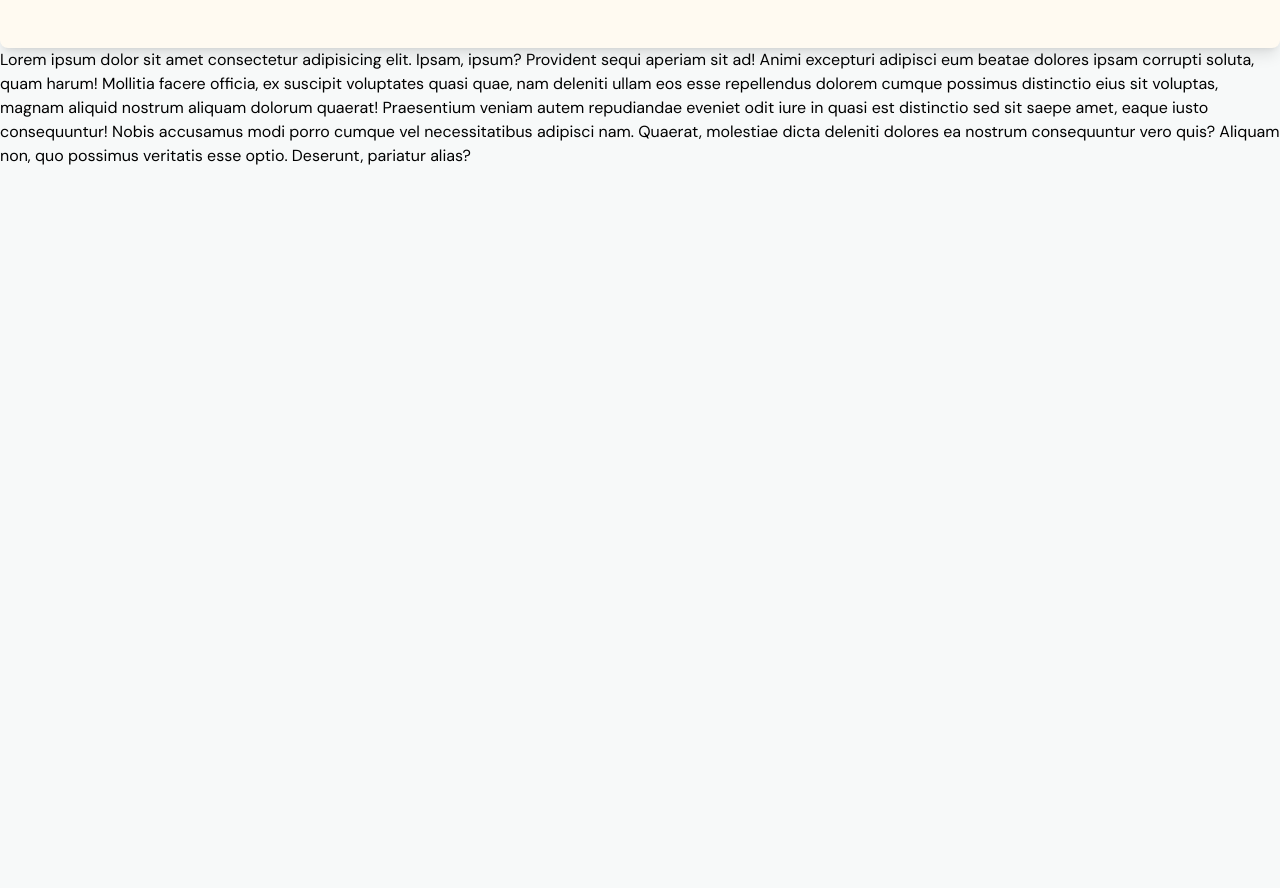
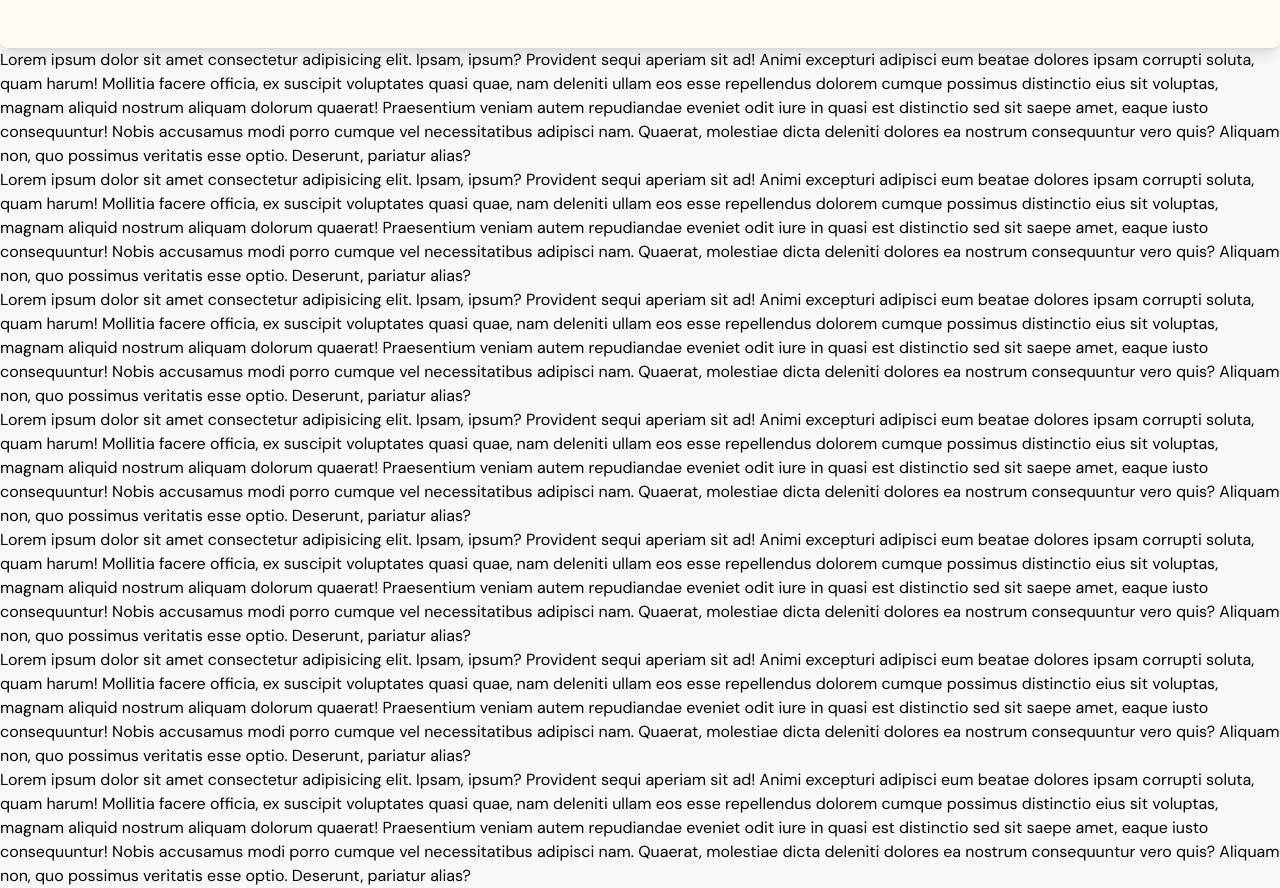
Before and after one commit to bijoysahadev/Doctor-Care, a plain HTML site: page index.html in a window 1280 px wide. Shown: the part 750-1638 px from the top of the page. Before the commit the page ends 918 px from the top, so only its background shows below. Drawn offline with nearby package versions, Linux system fonts and the light colour scheme.

Commit message:
feat:fix changes

```diff
--- a/index.html
+++ b/index.html
@@ -113,6 +113,24 @@
    <section>
     <p>Lorem ipsum dolor sit amet consectetur adipisicing elit. Ipsam, ipsum? Provident sequi aperiam sit ad! Animi excepturi adipisci eum beatae dolores ipsam corrupti soluta, quam harum! Mollitia facere officia, ex suscipit voluptates quasi quae, nam deleniti ullam eos esse repellendus dolorem cumque possimus distinctio eius sit voluptas, magnam aliquid nostrum aliquam dolorum quaerat! Praesentium veniam autem repudiandae eveniet odit iure in quasi est distinctio sed sit saepe amet, eaque iusto consequuntur! Nobis accusamus modi porro cumque vel necessitatibus adipisci nam. Quaerat, molestiae dicta deleniti dolores ea nostrum consequuntur vero quis? Aliquam non, quo possimus veritatis esse optio. Deserunt, pariatur alias?</p>
    </section>
+   <section>
+    <p>Lorem ipsum dolor sit amet consectetur adipisicing elit. Ipsam, ipsum? Provident sequi aperiam sit ad! Animi excepturi adipisci eum beatae dolores ipsam corrupti soluta, quam harum! Mollitia facere officia, ex suscipit voluptates quasi quae, nam deleniti ullam eos esse repellendus dolorem cumque possimus distinctio eius sit voluptas, magnam aliquid nostrum aliquam dolorum quaerat! Praesentium veniam autem repudiandae eveniet odit iure in quasi est distinctio sed sit saepe amet, eaque iusto consequuntur! Nobis accusamus modi porro cumque vel necessitatibus adipisci nam. Quaerat, molestiae dicta deleniti dolores ea nostrum consequuntur vero quis? Aliquam non, quo possimus veritatis esse optio. Deserunt, pariatur alias?</p>
+   </section>
+   <section>
+    <p>Lorem ipsum dolor sit amet consectetur adipisicing elit. Ipsam, ipsum? Provident sequi aperiam sit ad! Animi excepturi adipisci eum beatae dolores ipsam corrupti soluta, quam harum! Mollitia facere officia, ex suscipit voluptates quasi quae, nam deleniti ullam eos esse repellendus dolorem cumque possimus distinctio eius sit voluptas, magnam aliquid nostrum aliquam dolorum quaerat! Praesentium veniam autem repudiandae eveniet odit iure in quasi est distinctio sed sit saepe amet, eaque iusto consequuntur! Nobis accusamus modi porro cumque vel necessitatibus adipisci nam. Quaerat, molestiae dicta deleniti dolores ea nostrum consequuntur vero quis? Aliquam non, quo possimus veritatis esse optio. Deserunt, pariatur alias?</p>
+   </section>
+   <section>
+    <p>Lorem ipsum dolor sit amet consectetur adipisicing elit. Ipsam, ipsum? Provident sequi aperiam sit ad! Animi excepturi adipisci eum beatae dolores ipsam corrupti soluta, quam harum! Mollitia facere officia, ex suscipit voluptates quasi quae, nam deleniti ullam eos esse repellendus dolorem cumque possimus distinctio eius sit voluptas, magnam aliquid nostrum aliquam dolorum quaerat! Praesentium veniam autem repudiandae eveniet odit iure in quasi est distinctio sed sit saepe amet, eaque iusto consequuntur! Nobis accusamus modi porro cumque vel necessitatibus adipisci nam. Quaerat, molestiae dicta deleniti dolores ea nostrum consequuntur vero quis? Aliquam non, quo possimus veritatis esse optio. Deserunt, pariatur alias?</p>
+   </section>
+   <section>
+    <p>Lorem ipsum dolor sit amet consectetur adipisicing elit. Ipsam, ipsum? Provident sequi aperiam sit ad! Animi excepturi adipisci eum beatae dolores ipsam corrupti soluta, quam harum! Mollitia facere officia, ex suscipit voluptates quasi quae, nam deleniti ullam eos esse repellendus dolorem cumque possimus distinctio eius sit voluptas, magnam aliquid nostrum aliquam dolorum quaerat! Praesentium veniam autem repudiandae eveniet odit iure in quasi est distinctio sed sit saepe amet, eaque iusto consequuntur! Nobis accusamus modi porro cumque vel necessitatibus adipisci nam. Quaerat, molestiae dicta deleniti dolores ea nostrum consequuntur vero quis? Aliquam non, quo possimus veritatis esse optio. Deserunt, pariatur alias?</p>
+   </section>
+   <section>
+    <p>Lorem ipsum dolor sit amet consectetur adipisicing elit. Ipsam, ipsum? Provident sequi aperiam sit ad! Animi excepturi adipisci eum beatae dolores ipsam corrupti soluta, quam harum! Mollitia facere officia, ex suscipit voluptates quasi quae, nam deleniti ullam eos esse repellendus dolorem cumque possimus distinctio eius sit voluptas, magnam aliquid nostrum aliquam dolorum quaerat! Praesentium veniam autem repudiandae eveniet odit iure in quasi est distinctio sed sit saepe amet, eaque iusto consequuntur! Nobis accusamus modi porro cumque vel necessitatibus adipisci nam. Quaerat, molestiae dicta deleniti dolores ea nostrum consequuntur vero quis? Aliquam non, quo possimus veritatis esse optio. Deserunt, pariatur alias?</p>
+   </section>
+   <section>
+    <p>Lorem ipsum dolor sit amet consectetur adipisicing elit. Ipsam, ipsum? Provident sequi aperiam sit ad! Animi excepturi adipisci eum beatae dolores ipsam corrupti soluta, quam harum! Mollitia facere officia, ex suscipit voluptates quasi quae, nam deleniti ullam eos esse repellendus dolorem cumque possimus distinctio eius sit voluptas, magnam aliquid nostrum aliquam dolorum quaerat! Praesentium veniam autem repudiandae eveniet odit iure in quasi est distinctio sed sit saepe amet, eaque iusto consequuntur! Nobis accusamus modi porro cumque vel necessitatibus adipisci nam. Quaerat, molestiae dicta deleniti dolores ea nostrum consequuntur vero quis? Aliquam non, quo possimus veritatis esse optio. Deserunt, pariatur alias?</p>
+   </section>
 
        <!-- service section ends -->
 </body>
```
